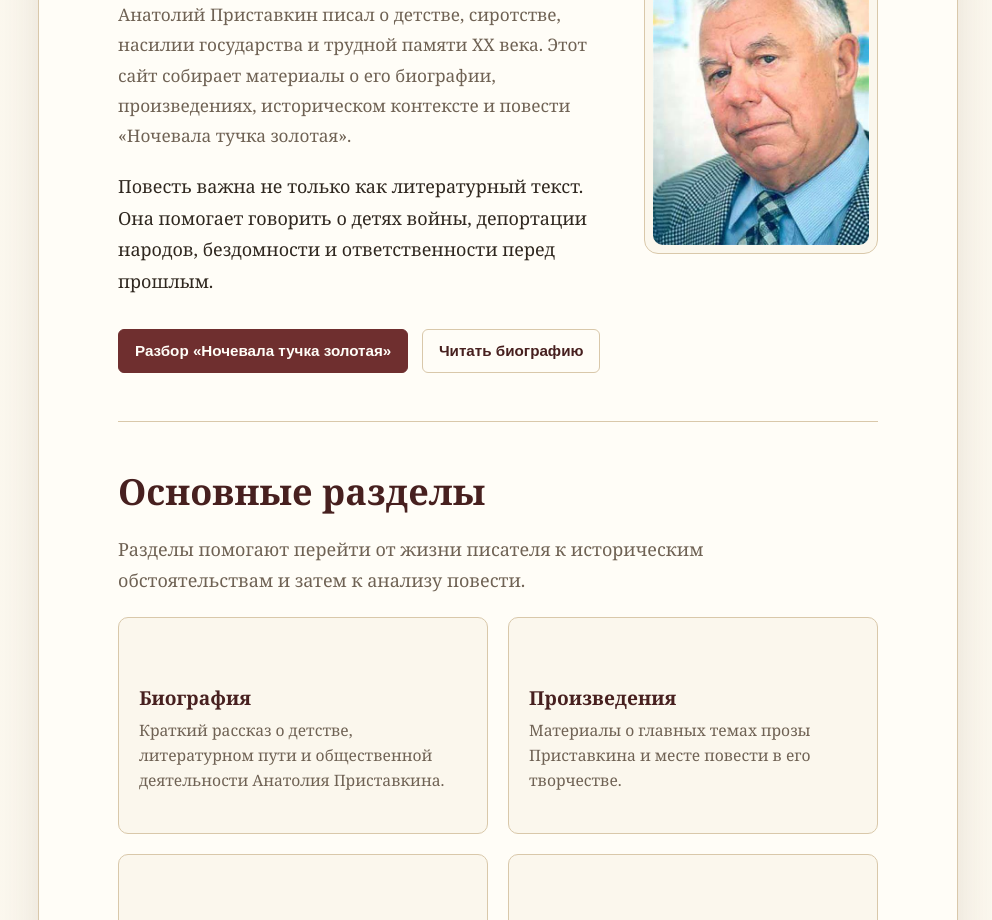
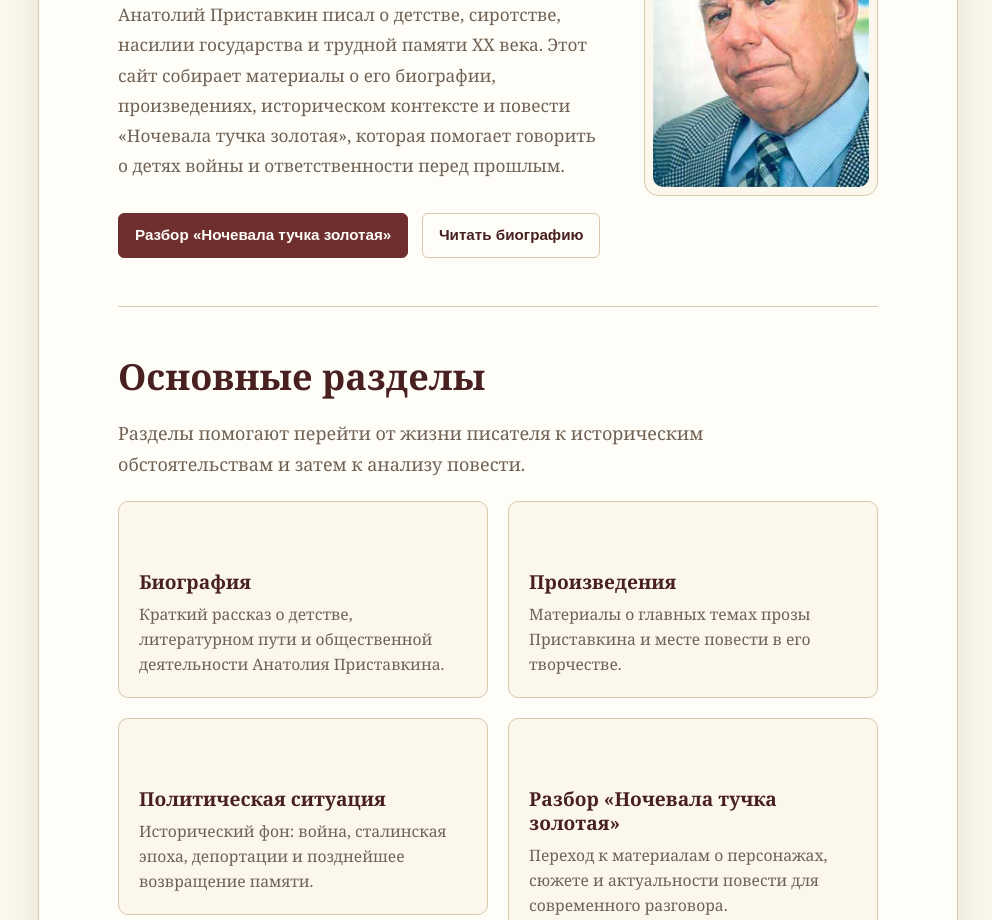
Before and after one commit to Vladimirstebelsk/Naslediye-A.-Pristavkina, a plain HTML site: page index.html in a window 1280 px wide. Shown: the part 556-1476 px from the top of the page, without its empty margins (142-1134 px from the left). Drawn offline with Linux system fonts and the light colour scheme.

Commit message:
Fix homepage spacing

```diff
--- a/index.html
+++ b/index.html
@@ -26,10 +26,7 @@
             <div class="intro-text">
                 <h2>Писатель, память о войне и судьбы детей</h2>
                 <p class="lead">
-                    Анатолий Приставкин писал о детстве, сиротстве, насилии государства и трудной памяти XX века. Этот сайт собирает материалы о его биографии, произведениях, историческом контексте и повести «Ночевала тучка золотая».
-                </p>
-                <p>
-                    Повесть важна не только как литературный текст. Она помогает говорить о детях войны, депортации народов, бездомности и ответственности перед прошлым.
+                    Анатолий Приставкин писал о детстве, сиротстве, насилии государства и трудной памяти XX века. Этот сайт собирает материалы о его биографии, произведениях, историческом контексте и повести «Ночевала тучка золотая», которая помогает говорить о детях войны и ответственности перед прошлым.
                 </p>
                 <div class="hero-actions">
                     <a class="button-link" href="buch.html">Разбор «Ночевала тучка золотая»</a>
--- a/style.css
+++ b/style.css
@@ -179,10 +179,6 @@ main:empty {
     font-size: 1.08rem;
 }
 
-.home-hero p:not(.lead) {
-    color: var(--color-text);
-}
-
 .hero-actions {
     display: flex;
     flex-wrap: wrap;
@@ -251,13 +247,13 @@ main:empty {
 .section-grid,
 .tiles {
     display: grid;
+    align-items: start;
     grid-template-columns: repeat(2, minmax(0, 1fr));
     gap: var(--space-md);
 }
 
 .section-card {
     display: block;
-    min-height: 100%;
     padding: var(--space-md);
     color: var(--color-text);
     text-decoration: none;
@@ -274,6 +270,7 @@ main:empty {
 }
 
 .section-card p {
+    margin-bottom: 0;
     color: var(--color-text-muted);
     font-size: 0.98rem;
     line-height: 1.6;
```
